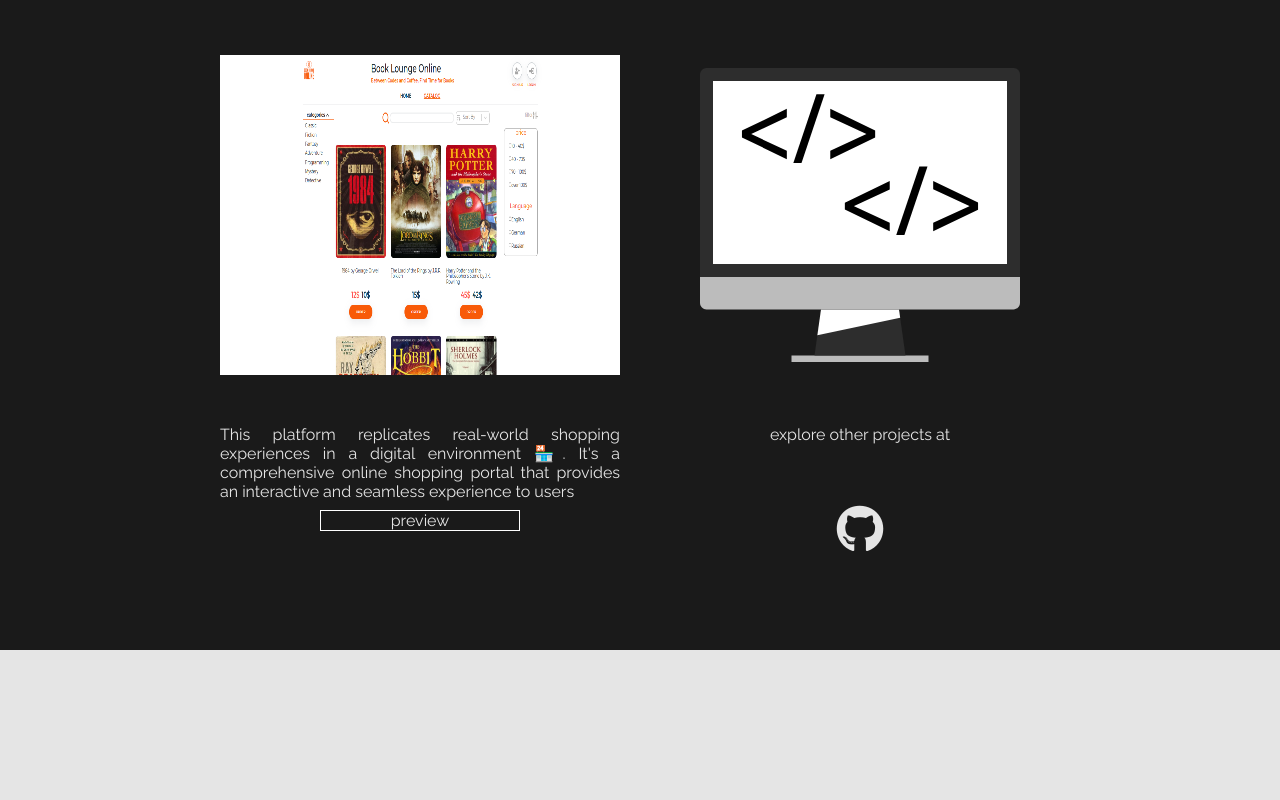
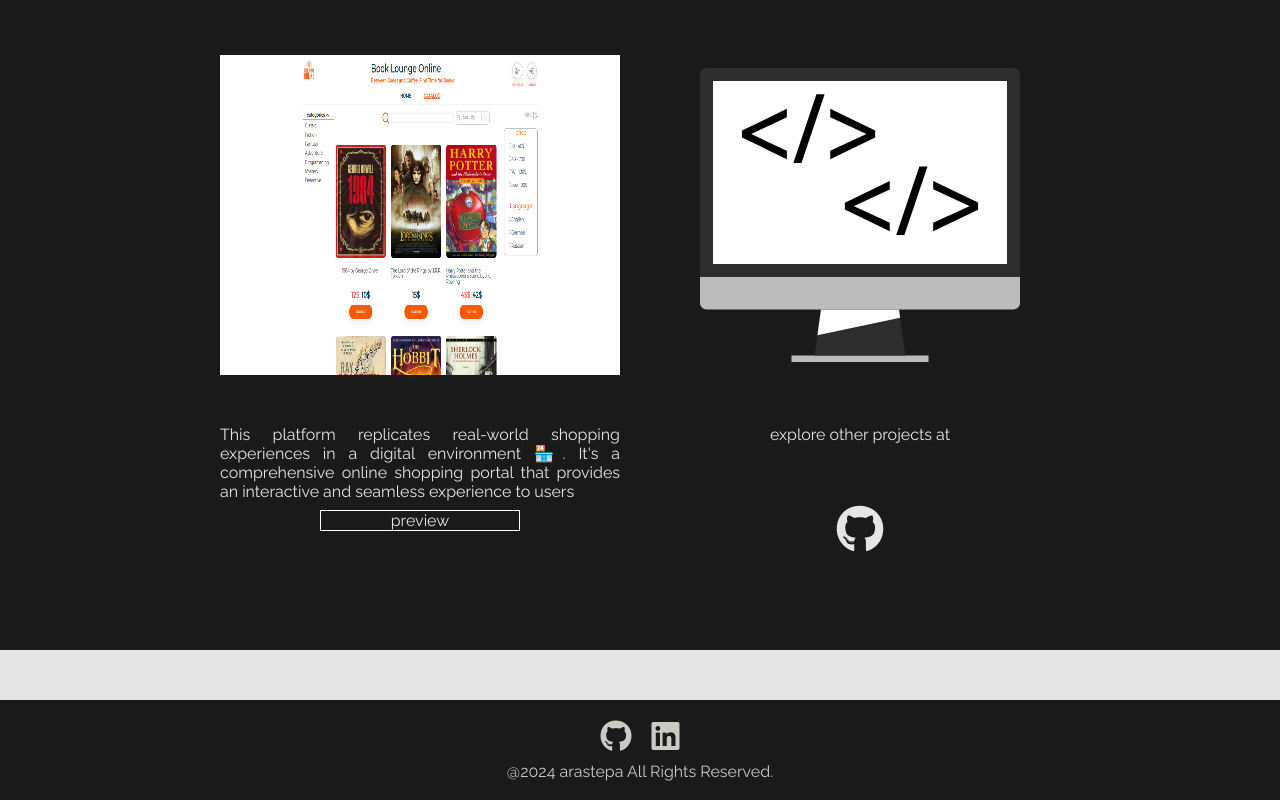
Before and after one commit to arastepa/Portfolio, a plain HTML site: page index.html in a window 1280 px wide. Shown: the part 3245-4045 px from the top of the page. Before the commit the page ends 3945 px from the top, so only its background shows below. Drawn offline with Linux system fonts and the light colour scheme; files whose address does not match are found by name; a web font is replaced by a local one.

Commit message:
feat: footer

```diff
--- a/index.html
+++ b/index.html
@@ -164,6 +164,13 @@
         </div>
       </div>
     </main>
+    <footer>
+      <div class="links">
+        <a href="https://github.com/arastepa"><i class="fa-brands fa-github fa-2x"></i></a>
+        <a href="https://www.linkedin.com/in/ara-stepanyan-5a2450237/"><i class="fa-brands fa-linkedin fa-2x"></i></a>
+      </div>
+      <p>@2024 arastepa All Rights Reserved.</p>
+    </footer>
   </div>
 </body>
 
--- a/styles.css
+++ b/styles.css
@@ -7,7 +7,6 @@
 
 body {
   background-color: #e5e5e5;
-  margin-bottom: 50px;
 }
 
 .container {
@@ -267,3 +266,20 @@ main {
 .project div{
   height: 10rem;
 }
+
+footer {
+  background-color: #1a1a1a;
+  width: 100%;
+  height: 100px;
+  display: flex;
+  flex-direction: column;
+  align-items: center;
+  justify-content: center;
+  color: #CACBC4;
+  gap: 10px;
+}
+
+footer div {
+  display: flex;
+  gap: 20px;
+}
```
